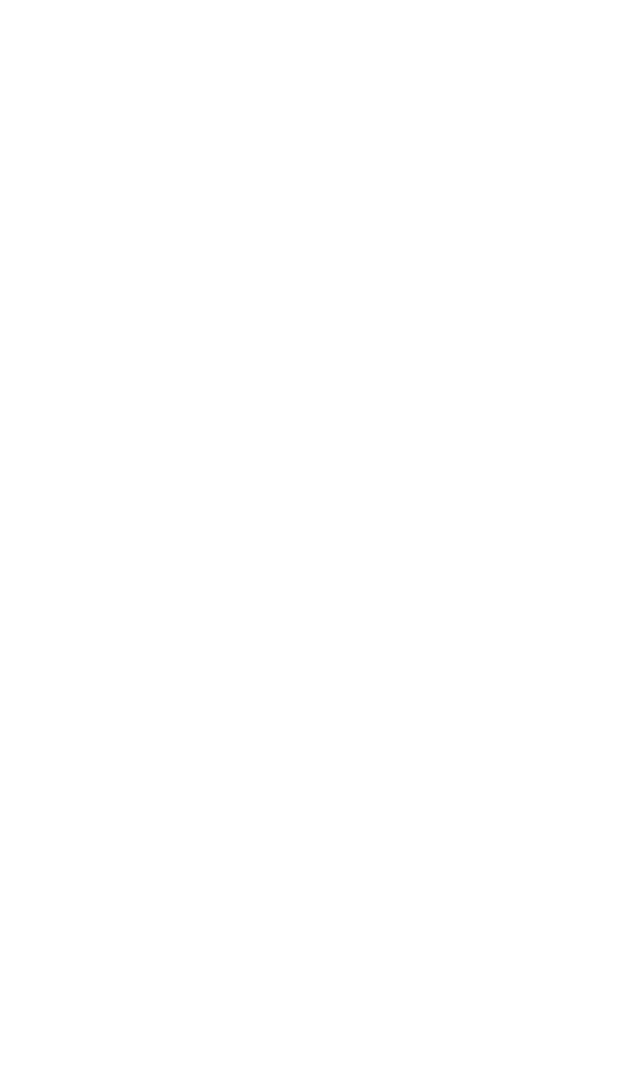
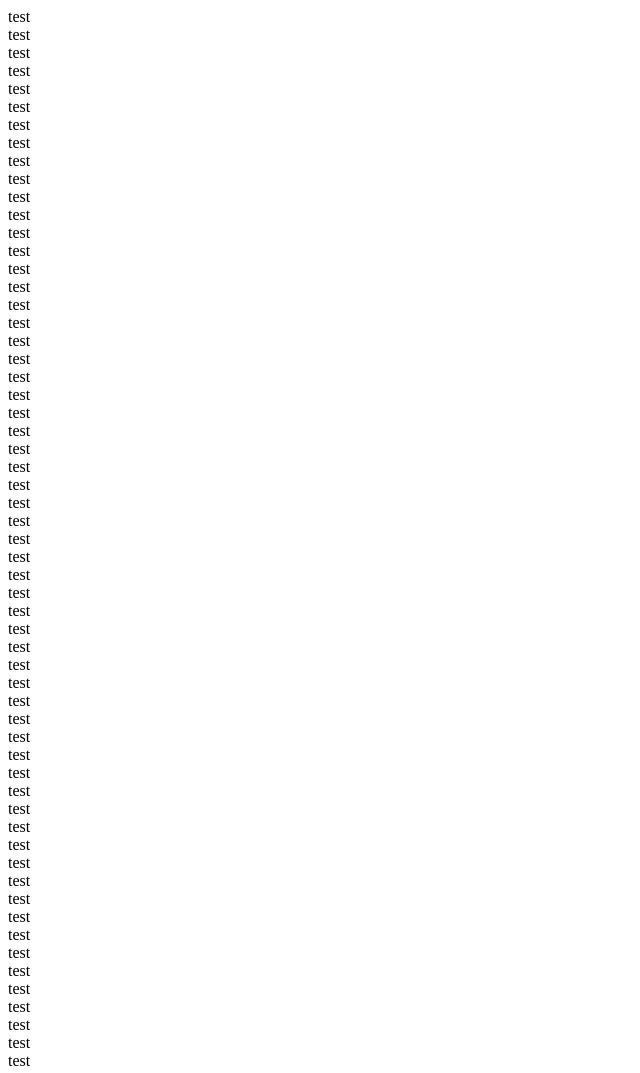
Before and after one commit to SarahDavis2/etch-a-sketch, a plain HTML site: page index.html in a window 1280 px wide. Shown: the top 1073 px of the page, without its empty margins (0-640 px from the left). Before the commit the page ends 800 px from the top, so only its background shows below. Drawn offline with Linux system fonts and the light colour scheme.

Commit message:
create grid of divs through js

```diff
--- a/index.html
+++ b/index.html
@@ -8,6 +8,6 @@
     <title>Etch-A-Sketch</title>
 </head>
 <body>
-
+    <div class="grid-container"></div>
 </body>
 </html>
--- a/js/script.js
+++ b/js/script.js
@@ -0,0 +1,12 @@
+const NUM_OF_SQUARES = 16 * 16;
+
+// Create 16x16 grid of square divs
+const gridContainer = document.querySelector(".grid-container");
+for (let count = 0; count < NUM_OF_SQUARES; count++) {
+    let square = document.createElement("div");
+    square.classList.add("square");
+    gridContainer.appendChild(square);
+
+    // Test
+    square.textContent = "test";
+}
```
